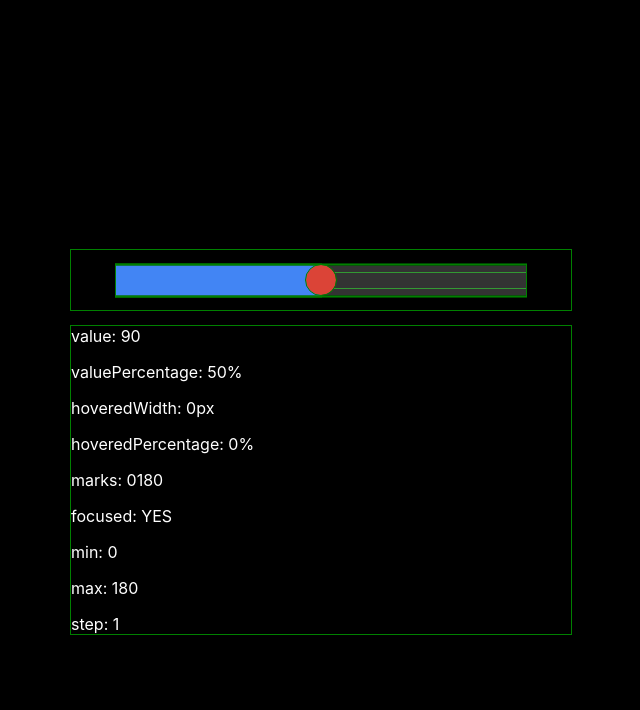
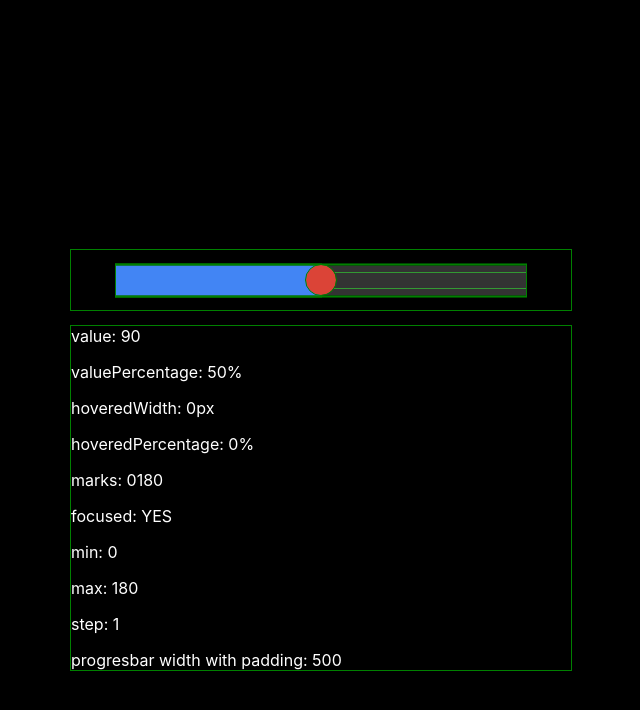
Before and after one commit to facinick/seekplus, a React (Create React App) app: page / in a window 1280 px wide. Both pictures are taken after a click on the element 640 px from the left and 280 px from the top of the page. Shown: the top 710 px of the page, without its empty margins (319-959 px from the left). Built offline with nearby package versions, Linux system fonts and the light colour scheme.

Commit message:
showing client width

```diff
--- a/src/components/seekbar/SeekBar.tsx
+++ b/src/components/seekbar/SeekBar.tsx
@@ -263,6 +263,7 @@ export class SeekBar extends React.Component<Props, State> {
           <p>min: {min}</p>
           <p>max: {max}</p>
           <p>step: {this.props.step}</p>
+          { this.interactiveDiv && <p>progresbar width with padding: {this.interactiveDiv.clientWidth}</p>}
         </div>
       </>
     );
```
